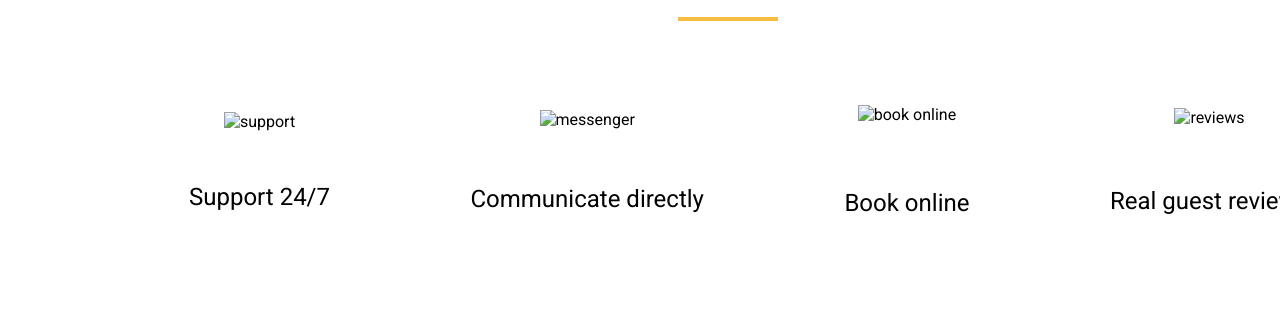
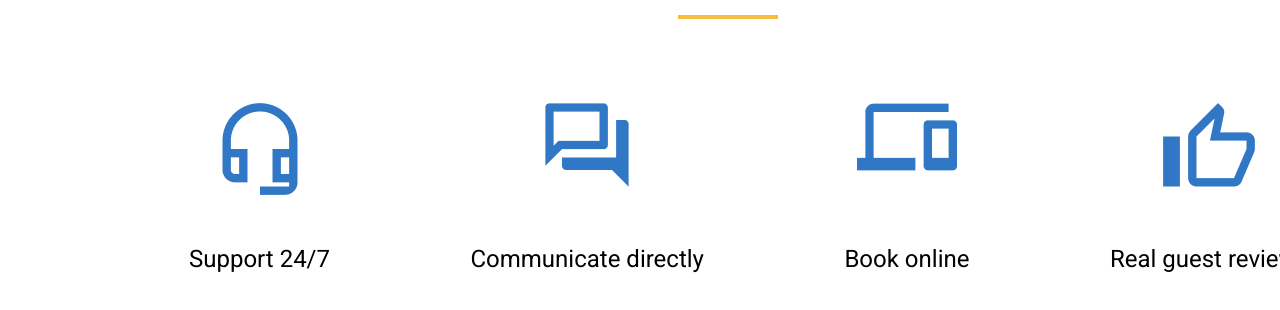
Before and after one commit to kseniaqua/if-html, a website: page index.html in a window 1280 px wide. Shown: the part 178-488 px from the top of the page. Drawn offline with Linux system fonts and the light colour scheme.

Commit message:
fix: add directory images to git, change tag for line, put the line in container offer, eliminate numbers from class names, format block 'What do we offer' in css

```diff
--- a/index.html
+++ b/index.html
@@ -11,24 +11,26 @@
 </head>
 <body>
 <div class="container">
-      <div class="offer">What do we offer</div>
-      <hr class="line" />
-      <div class="container-1">
+  <div class="offer">
+    <p class="offer-title">What do we offer</p>
+    <div class="offer-line"></div>
+  </div>
+  <div class="advantages">
     <div class="advantage">
-          <img class="advantage-image-1" src="./images/support.png" alt="support" />
-          <div class="advantage-title">Support 24/7</div>
+      <img src="./images/support.png" alt="support" />
+      <p class="advantage-title">Support 24/7</p>
     </div>
     <div class="advantage">
-          <img class="advantage-image-2" src="./images/messenger.png" alt="messenger" />
-          <div class="advantage-title">Communicate directly</div>
+      <img src="./images/messenger.png" alt="messenger" />
+      <p class="advantage-title">Communicate directly</p>
     </div>
     <div class="advantage">
-          <img class="advantage-image-3" src="./images/book%20online.png" alt="book online" />
-          <div class="advantage-title">Book online</div>
+      <img src="./images/book%20online.png" alt="book online" />
+      <p class="advantage-title">Book online</p>
     </div>
     <div class="advantage">
-          <img class="advantage-image-4" src="./images/reviews.png" alt="reviews" />
-          <div class="advantage-title">Real guest reviews</div>
+      <img src="./images/reviews.png" alt="reviews" />
+      <p class="advantage-title">Real guest reviews</p>
     </div>
   </div>
 </div>
--- a/styles/styles.css
+++ b/styles/styles.css
@@ -8,47 +8,50 @@
     background-color: #ffffff;
     width: 1440px;
     height: 570px;
+}
+
+.offer {
+    display: flex;
+    justify-content: center;
+    flex-direction: column;
+    height: 189px;
     padding-top: 120px;
 }
-.offer {
+.offer-title {
     font-weight: 500;
     font-size: 40px;
     height: 47px;
     margin: 0 567px;
+    width: 306px;
 }
 
-.line {
-  border: 2px solid #f5bd41;
+.offer-line {
+    height: 4px;
+    width: 100px;
+    margin: 18px 670px 0 670px;
     background-color: #f5bd41;
-  width: 100px;
-  margin-top: 20px;
 }
 
-.container-1 {
+.advantages {
     display: flex;
-  margin: 84px 139px 122px 181px;
-  align-items: center;
+    margin-left: 181px;
+    margin-bottom: 122px;
+
     justify-content: space-between;
+    height: 254px;
+    width: 1120px;
 }
 .advantage {
     display: flex;
     flex-direction: column;
     align-items: center;
+    justify-content: space-between;
+    margin-top: 84px;
 }
 
-.advantage-image-1 {
-  padding-bottom: 52px;
-}
-.advantage-image-2 {
-  padding-bottom: 56px;
-}
-.advantage-image-3 {
-  padding-bottom: 65px;
-}
-.advantage-image-4 {
-  padding-bottom: 60px;
-}
 .advantage-title {
     font-weight: 400;
     font-size: 24px;
+    height: 28px;
+    margin-bottom: 0;
 }
```
Also changed, not shown: images/book online.png (added), images/messenger.png (added), images/reviews.png (added), images/support.png (added). Lines whose indentation alone changed are shown as unchanged.
